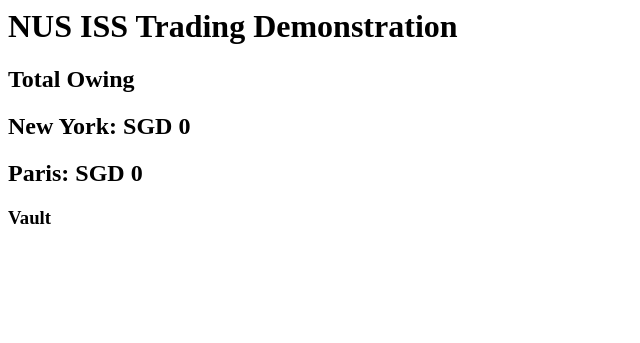
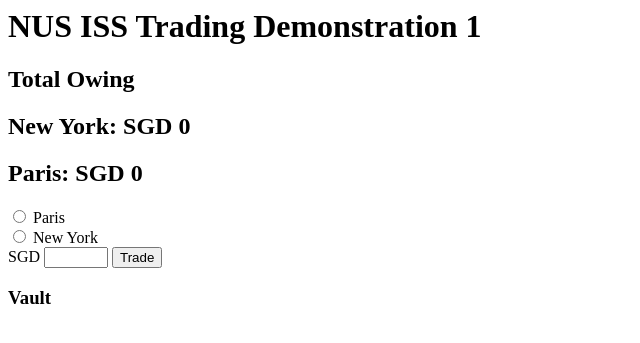
Before and after one commit to lsylo/p2p-securities-trading, a Django app: page /index/1/ in a window 1280 px wide. Shown: the top 343 px of the page, without its empty margins (0-640 px from the left). Run offline with Django 3.2, Linux system fonts and the light colour scheme; data that the repository does not hold is empty.

Commit message:
add trade button functionality

```diff
--- a/tradingInterface/trade/templates/trade/detail.html
+++ b/tradingInterface/trade/templates/trade/detail.html
@@ -1,8 +1,19 @@
-<h1>NUS ISS Trading Demonstration</h1>
+<h1>NUS ISS Trading Demonstration {{ hostport }}</h1>
 
 <h2>Total Owing</h2>
 <h2>New York: SGD {{ totalB }}</h2>
 <h2>Paris: SGD {{ totalC }}</h2>
+
+<form action="{% url 'trade:createIOU' hostport %}" method="post">
+{% csrf_token %}
+	<input type="radio" name="target" id="Paris" value="O=PartyC,L=Paris,C=FR" />
+	<label for="Paris">Paris</label><br />
+	<input type="radio" name="target" id="NewYork" value="O=PartyB,L=New%20York,C=US" />
+	<label for="New York">New York</label><br />
+	<label for="value">SGD</label>
+	<input type="number" name="value" max="100" min="1">
+<input type="submit" value="Trade" />
+</form>
 
 <h3>Vault</h3>
 <ul>
--- a/tradingInterface/trade/urls.py
+++ b/tradingInterface/trade/urls.py
@@ -3,6 +3,7 @@
 
 app_name = 'trade'
 urlpatterns = [
-    path('', views.index, name='index'),
-    path('<str:hostport>/', views.detail, name='detail')
+    path('', views.index, name='index'),\
+    path('<str:hostport>/', views.detail, name='detail'),
+    path('<str:hostport>/createIOU/', views.createIOU, name='createIOU')
 ]
--- a/tradingInterface/trade/views.py
+++ b/tradingInterface/trade/views.py
@@ -1,14 +1,25 @@
+from django.http import HttpResponseRedirect
 from django.shortcuts import render
 from django.urls import reverse
 import requests
 
-# api addresses
+# corda api definitions
 nodeAddress = "http://localhost"
 port = ":" + "10009" + "/" #handles user specifying invalid local host port
 apiVault = "api/example/ious"
 apiCreateIOU = "api/example/create-iou?iouValue="
 
-#helper functions
+def createIOU(request, hostport):
+	port = ":" + hostport + "/"
+	print(port, type(port))
+	print(hostport, type(hostport))
+	target = request.POST['target']
+	targetamount = request.POST['value']
+	r = requests.put(nodeAddress + port +
+		apiCreateIOU + targetamount + "&partyName=" + target)
+	return HttpResponseRedirect(reverse('trade:detail', args=([hostport])))
+
+#string parsers
 def peerParse(astr):
 	party1 = astr[2:astr.find(",")]
 	location1 = astr[astr.find(",") + 4 : astr.find(",", astr.find(",") + 1)]
@@ -43,4 +54,4 @@
 	listLogs(x, r)
 	totalB, totalC = total(x)
 	return render(request, 'trade/detail.html',
-		{'rends':x, 'totalB':totalB, 'totalC':totalC})
+		{'rends':x, 'totalB':totalB, 'totalC':totalC, 'hostport': hostport})
```
